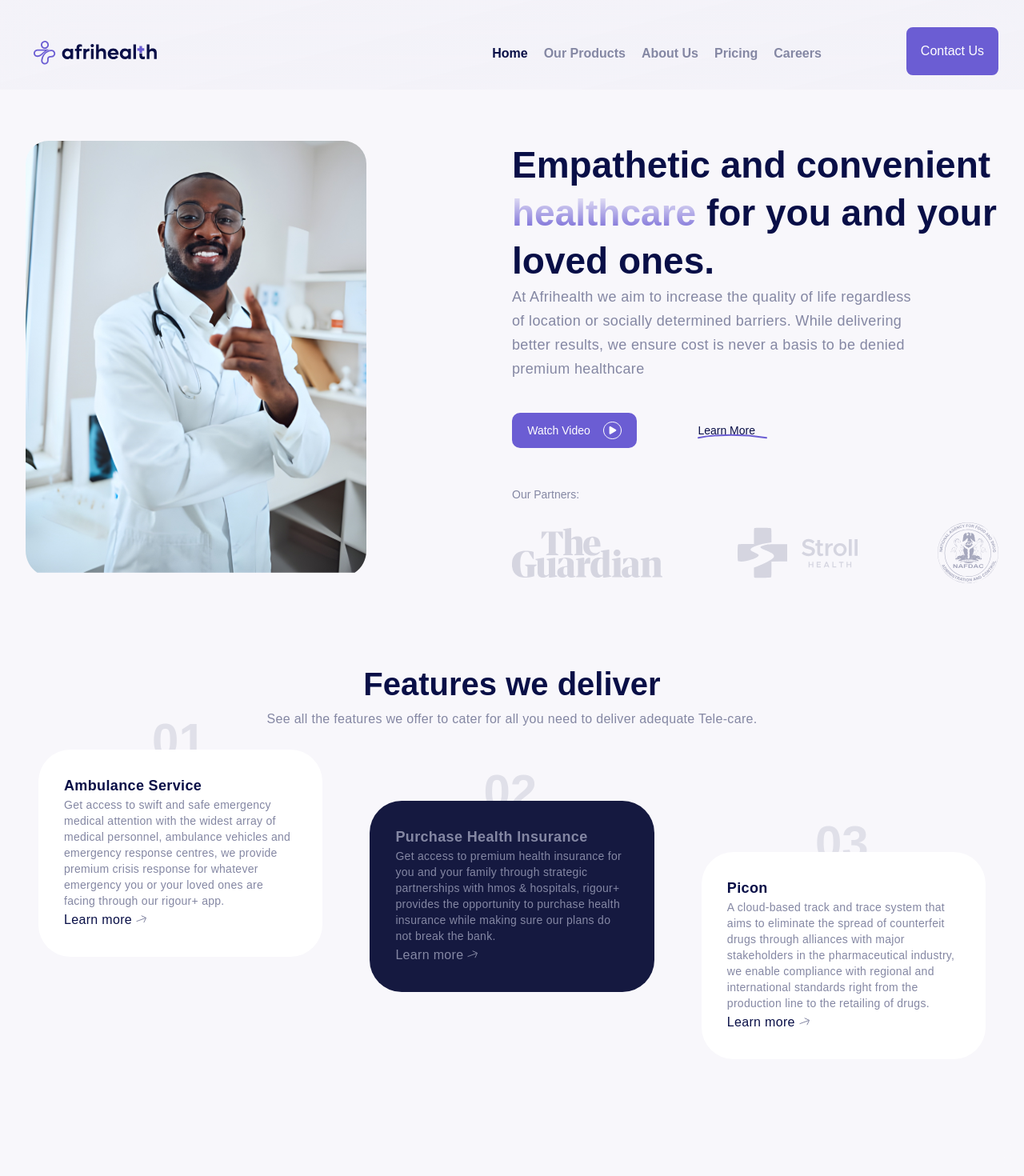
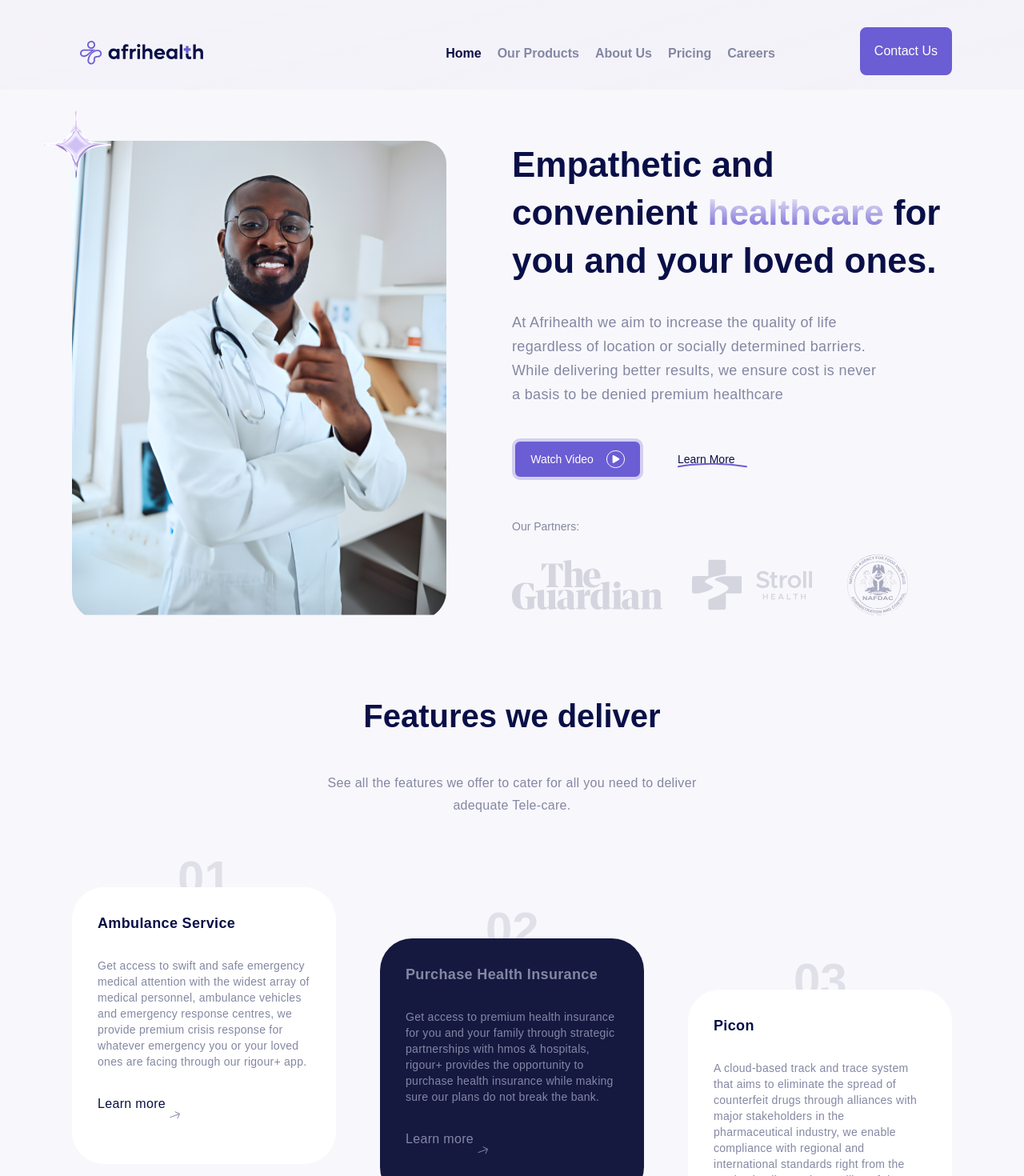
Before and after one commit to pepps01/timeless, a React (Create React App) app: page / in a window 1280 px wide. Shown: the top 1470 px of the page at 80% size. Built offline with nearby package versions, Linux system fonts and the light colour scheme.

Commit message:
some updates

```diff
--- a/src/components/Header/Header.css
+++ b/src/components/Header/Header.css
@@ -28,8 +28,8 @@ Navbar Styling
     z-index: 100;
     padding-top: 2rem;
     padding-bottom: 1rem;
-    padding-left: 2rem;
-    padding-right: 2rem;
+    padding-left: 5.625rem;
+    padding-right: 5.625rem;
     backdrop-filter: blur(40px);
     background: linear-gradient(
       165.92deg,
@@ -119,7 +119,7 @@ Navbar Styling
   .nav {
     padding-left: 2rem;
     padding-right: 2rem;
-    z-index: 20;
+    z-index: 60;
   }
 
   .hamburger {
@@ -143,7 +143,7 @@ Navbar Styling
     right: 0;
     height: 70vh;
     padding: 2rem;
-    z-index: 10;
+    z-index: 50;
   }
 
   .mobileNavbarShow {
@@ -164,7 +164,7 @@ Navbar Styling
     right: 0;
     height: 70vh;
     padding: 2rem;
-    z-index: 10;
+    z-index: 50;
   }
 
   .mobileNavbarLinks {
--- a/src/pages/homepage/Homepage.css
+++ b/src/pages/homepage/Homepage.css
@@ -5,7 +5,7 @@
 .homepage-top-div {
   display: flex;
   justify-content: space-between;
-  padding: 4rem 2rem 0rem 2rem;
+  padding: 4rem 5.625rem 0rem 5.625rem;
   margin-bottom: 6rem;
 }
 
@@ -17,11 +17,11 @@
 }
 .home-image {
   position: relative;
-  width: 70%;
-  height: 50%;
+  width: 85%;
+  height: 100%;
 }
 
-.home-image img {
+.home-image-img {
   width: 100%;
   border-radius: 28.7525px 28.7525px 0px 0px;
 }
@@ -45,8 +45,9 @@
 .head-content h3 {
   font-style: normal;
   font-weight: 800;
-  font-size: 46px;
+  font-size: 44px;
   line-height: 60px;
+  padding-bottom: 2rem;
   color: #090f47;
 }
 .head-content > h3 > span {
@@ -69,10 +70,9 @@
 }
 
 .action-buttons {
-  width: 50%;
+  width: 100%;
   display: flex;
   align-items: center;
-  justify-content: space-between;
   margin-bottom: 3rem;
 }
 
@@ -86,7 +86,7 @@
   justify-content: space-between;
   background: #6b5dd3;
   border-radius: 10px;
-  border: none;
+  border: 4px solid rgba(255, 255, 255, 0.7);
   padding: 0.7rem 1.2rem;
   font-weight: 500;
   font-size: 14px;
@@ -95,6 +95,7 @@
 
 .learn-more {
   position: relative;
+  margin-left: 43px;
 }
 
 .learn-more p {
@@ -123,11 +124,12 @@
   display: flex;
   align-items: center;
   justify-content: space-between;
-  width: 100%;
+  width: 90%;
 }
 
 .homepage-feature-div {
   margin-bottom: 6rem;
+  padding: 0rem 5.625rem;
 }
 
 .feature-top {
@@ -140,11 +142,14 @@
   font-weight: 800;
   font-size: 40px;
   line-height: 60px;
+  padding-bottom: 40px;
   color: #090f47;
   margin-bottom: 0;
 }
 
 .feature-top p {
+  width: 50%;
+  margin: auto;
   font-style: normal;
   font-weight: 400;
   font-size: 16px;
@@ -154,8 +159,8 @@
 }
 
 .feature-body {
-  padding: 0rem 3rem;
   display: flex;
+  padding-top: 4rem;
   flex-direction: row;
   justify-content: space-between;
 }
@@ -199,10 +204,12 @@
   font-style: normal;
   font-weight: 600;
   font-size: 18px;
+  padding-bottom: 29px;
   letter-spacing: 0.02em;
 }
 
 .feature-box p {
+  padding-bottom: 29px;
   font-style: normal;
   font-weight: 400;
   font-size: 14px;
@@ -252,7 +259,7 @@ p {
 .homepage-customers {
   display: flex;
   width: 100%;
-  padding: 2rem;
+  padding: 0rem 5.625rem;
   align-items: center;
   justify-content: space-between;
   margin-bottom: 6rem;
@@ -269,7 +276,7 @@ p {
 
 .customers-right h3 {
   text-align: right;
-  margin-left: 8rem;
+  margin-left: 16rem;
   font-style: normal;
   font-weight: 600;
   font-size: 40px;
--- a/src/pages/homepage/Homepage.js
+++ b/src/pages/homepage/Homepage.js
@@ -14,7 +14,8 @@ const Homepage = () => {
         <div className='homepage-top-div'>
           <div className='homepage-left' data-aos='fade-right'>
             <div className='home-image'>
-              <img src='/images/doctor-pics.svg' alt='' />
+              <img src='/images/shape 2.png' alt='' className="absolute -top-10 -left-10 w-[90px] h-[90px]" />
+              <img src='/images/doctor-pics.svg' alt='' className='home-image-img' />
             </div>
             <div className='mobile-our-patners'>
               <p>Our Partners:</p>
```
Also changed, not shown: public/images/shape 2.png (added).
